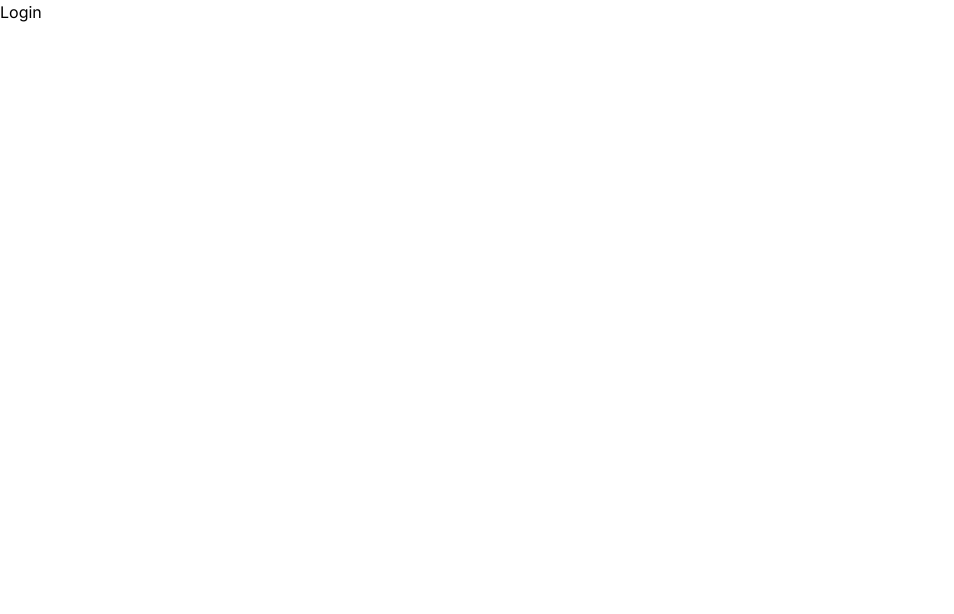
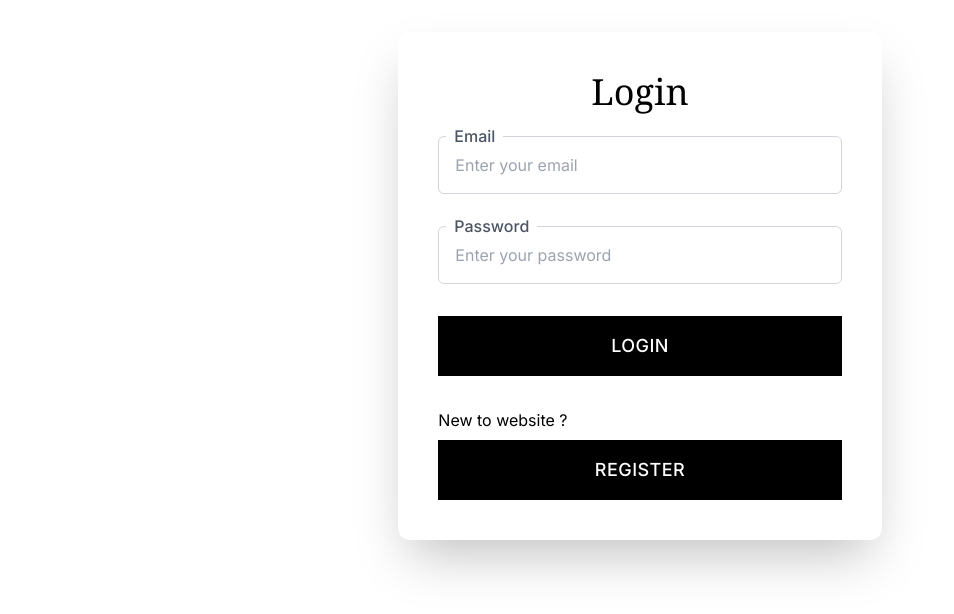
Before and after one commit to focuspaphawarin/SE-Project2, a Next.js app in the folder bgs/: page /login in a window 1280 px wide. Shown: the top 614 px of the page, without its empty margins (0-954 px from the left). Built offline with nearby package versions, Linux system fonts and the light colour scheme.

Commit message:
UI login&signup

```diff
--- a/bgs/src/app/login/page.tsx
+++ b/bgs/src/app/login/page.tsx
@@ -1,9 +1,58 @@
 
 'use client'
 
-export default function Login()
-{
-    return(
-        <div>Login</div>
-    )
+import InputComponent from "@/component/FormElements/InputComponent";
+import { useRouter } from "next/navigation";
+import { loginFormControls } from "@/utils";
+
+
+export default function Login() {
+
+    const router = useRouter();
+
+    return (
+        <div className="bg-white relative">
+            <div className="flex flex-col items-center justify-between pt-0 pr-10 pb-0 pl-10 mt-8 mr-auto xl:px-5 lg:flex-row">
+                <div className="flex flex-col justify-center items-center w-full pr-10 pl-10 lg:flex-row">
+                    <div className="w-full mt-10 mr-0 mb-0 ml-0 relative max-w-2xl lg:mt-0 lg:w-5/12">
+                        <div className="flex flex-col items-center justify-start pt-10 pr-10 pb-10 pl-10 bg-white shadow-2xl rounded-xl relative z-10">
+                            <p className="w-full text-4xl font-medium text-center font-serif">
+                                Login
+                            </p>
+                            <div className="w-full mt-6 mr-0 mb-0 ml-0 relative space-y-8">
+                                {loginFormControls.map((controlItem) =>
+                                    controlItem.componentType === "input" ? (
+                                        <InputComponent
+                                            type={controlItem.type}
+                                            placeholder={controlItem.placeholder}
+                                            label={controlItem.label}
+                                        />
+                                    ) : null
+                                )}
+                                <button
+                                    className="inline-flex w-full items-center justify-center bg-black px-6 py-4 text-lg
+                  text-white transition-all duration-200 ease-in-out focus:shadow font-medium uppercase tracking-wide
+                  ">
+                                    Login
+                                </button>
+                                <div className="flex flex-col gap-2">
+                                    <p>New to website ?</p>
+                                    <button
+                                        className="inline-flex w-full items-center justify-center bg-black px-6 py-4 text-lg
+                     text-white transition-all duration-200 ease-in-out focus:shadow font-medium uppercase tracking-wide
+                     "
+                                        onClick={() => router.push("/register")}
+                                    >
+                                        Register
+                                    </button>
+                                </div>
+
+
+                            </div>
+                        </div>
+                    </div>
+                </div>
+            </div>
+       </div>
+            );
 }
--- a/bgs/src/app/register/page.tsx
+++ b/bgs/src/app/register/page.tsx
@@ -38,11 +38,17 @@
                                             />
                                         ) : controlItem.componentType === "select" ? (
                                             <SelectComponent
-                                            option={controlItem.options}
+                                            options={controlItem.options}
                                             label={controlItem.label}
                                             />
                                         ) : null
                                     )}
+                                    <button
+                                    className="inline-flex w-full items-center justify-center bg-black px-6 py-4 text-lg
+                  text-white transition-all duration-200 ease-in-out focus:shadow font-medium uppercase tracking-wide
+                  ">
+                                        Register
+                                    </button>
                                 </div>
                             )
                             }
@@ -52,6 +58,5 @@
                 </div>
             </div>
         </div>
-
-    )
+    );
 }
--- a/bgs/src/component/FormElements/SelectComponent/index.js
+++ b/bgs/src/component/FormElements/SelectComponent/index.js
@@ -22,7 +22,7 @@
             ))
           ) : (
             <option id="" value={""}>
-              Select
+              select
             </option>
           )}
         </select>
--- a/bgs/src/utils/index.js
+++ b/bgs/src/utils/index.js
@@ -1,53 +1,53 @@
 export const registrationFormControls = [
     {
-      id: "username",
-      type: "text",
-      placeholder: "Enter your username",
-      label: "UserName",
-      componentType: "input",
+      id: 'username',
+      type: 'username',
+      placeholder: 'Enter your username',
+      label: 'UserName',
+      componentType: 'input',
     },
     {
-      id: "email",
-      type: "email",
-      placeholder: "Enter your email",
-      label: "Email",
-      componentType: "input",
+      id: 'email',
+      type: 'email',
+      placeholder: 'Enter your email',
+      label: 'Email',
+      componentType: 'input',
     },
     {
-      id: "password",
-      type: "password",
-      placeholder: "Enter your password",
-      label: "Password",
-      componentType: "input",
+      id: 'password',
+      type: 'password',
+      placeholder: 'Enter your password',
+      label: 'Password',
+      componentType: 'input',
     },
     {
-        id: "phone_number",
-        type: "phone_number",
-        placeholder: "Enter your phone number",
-        label: "Phone Number",
-        componentType: "input",
+        id: 'phone_number',
+        type: 'phone_number',
+        placeholder: 'Enter your phone number',
+        label: 'Phone Number',
+        componentType: 'input',
     },
     {
-        id: "address",
-        type: "address",
-        placeholder: "Enter your address",
-        label: "Address",
-        componentType: "input",
+        id: 'address',
+        type: 'address',
+        placeholder: 'Enter your address',
+        label: 'Address',
+        componentType: 'input',
     },
     {
-      id: "role",
-      type: "",
-      placeholder: "",
-      label: "Role",
-      componentType: "select",
+      id: 'role',
+      type: '',
+      placeholder: '',
+      label: 'Role',
+      componentType: 'select',
       options: [
         {
-          id: "shop",
-          label: "Shop",
+          id: 'shop',
+          label: 'Shop',
         },
         {
-          id: "customer",
-          label: "Customer",
+          id: 'customer',
+          label: 'Customer',
         },
       ],
     },
@@ -55,17 +55,17 @@
 
   export const loginFormControls = [
     {
-      id: "email",
-      type: "email",
-      placeholder: "Enter your email",
-      label: "Email",
-      componentType: "input",
+      id: 'email',
+      type: 'email',
+      placeholder: 'Enter your email',
+      label: 'Email',
+      componentType: 'input',
     },
     {
-      id: "password",
-      type: "password",
-      placeholder: "Enter your password",
-      label: "Password",
-      componentType: "input",
+      id: 'password',
+      type: 'password',
+      placeholder: 'Enter your password',
+      label: 'Password',
+      componentType: 'input',
     },
   ];
```
